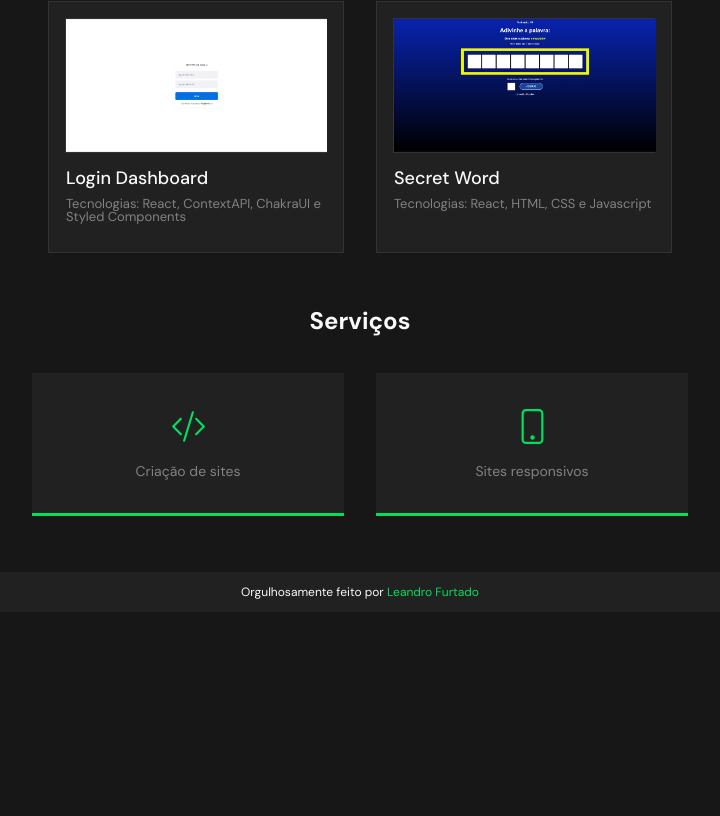
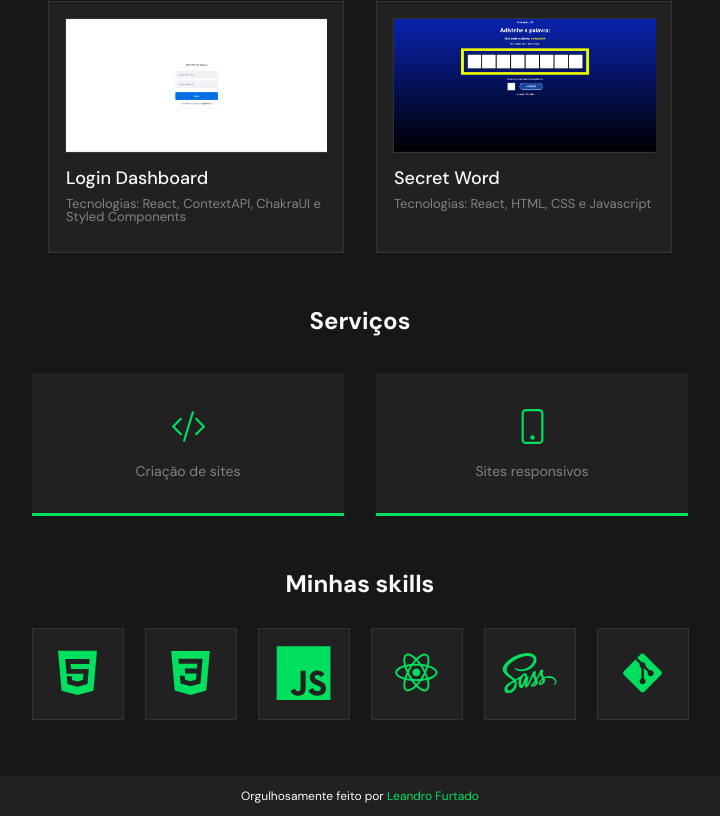
Before and after one commit to lefurtado/portfolio, a React (Create React App) app: page / in a window 1280 px wide. Shown: the part 906-1722 px from the top of the page, without its empty margins (280-1000 px from the left). Before the commit the page ends 1518 px from the top, so only its background shows below. Built offline with nearby package versions, Linux system fonts and the light colour scheme.

Commit message:
add: seção dos cards de skill criada

```diff
--- /dev/null
+++ b/src/components/Skill/SkillCard/index.js
@@ -0,0 +1,50 @@
+import {
+    DiCss3,
+    DiGit,
+    DiHtml5,
+    DiJsBadge,
+    DiReact,
+    DiSass
+} from "react-icons/di";
+import './styles.scss';
+
+export default function SkillCard() {
+    const skills = [
+        {
+            id: 1,
+            icone: <DiHtml5 size={55} />
+        },
+        {
+            id: 2,
+            icone: <DiCss3 size={55} />
+        },
+        {
+            id: 3,
+            icone: <DiJsBadge size={55} />
+        },
+        {
+            id: 4,
+            icone: <DiReact size={55} />
+        },
+        {
+            id: 5,
+            icone: <DiSass size={55} />
+        },
+        {
+            id: 6,
+            icone: <DiGit size={55} />
+        },
+    ]
+
+    return (
+        <div className="skill_card_section flex">
+            {skills.map(skill => (
+                <div key={skill.id} className='skill_card_container flex'>
+                    <div className="skill_icon">
+                        {skill.icone}
+                    </div>
+                </div>
+            ))}
+        </div>
+    )
+}
--- /dev/null
+++ b/src/components/Skill/SkillCard/styles.scss
@@ -0,0 +1,22 @@
+@import '../../../theme/variables';
+
+.skill_card_section {
+    flex-wrap: wrap;
+    justify-content: center;
+    align-items: center;
+    gap: 21px;
+    margin-top: 32px;
+}
+
+.skill_card_container {
+    background-color: $gray-400;
+    min-width: 90px;
+    min-height: 90px;
+    border: 1px solid $gray-200;
+    justify-content: center;
+    align-items: center;
+}
+
+.skill_icon {
+    color: $green-light;
+}
--- /dev/null
+++ b/src/components/Skill/index.js
@@ -0,0 +1,13 @@
+import SkillCard from './SkillCard';
+import './styles.scss';
+
+export default function Skill() {
+    return (
+        <div>
+            <div className='skill'>
+                <h2>Minhas skills</h2>
+            </div>
+            <SkillCard />
+        </div>
+    )
+}
--- /dev/null
+++ b/src/components/Skill/styles.scss
@@ -0,0 +1,9 @@
+@import '../../theme/variables';
+
+.skill h2 {
+    color: $white;
+    text-align: center;
+    font-size: 24px;
+    font-weight: 700;
+    margin-top: 56px;
+}
--- a/src/pages/Home/index.js
+++ b/src/pages/Home/index.js
@@ -4,6 +4,7 @@ import About from '../../components/About';
 import ContactIcons from '../../components/ContactIcons';
 import Projects from '../../components/Projects';
 import MainServices from '../../components/MainServices';
+import Skill from '../../components/Skill';
 import Footer from '../../components/Footer';
 import './styles.scss';
 
@@ -19,6 +20,7 @@ export default function Home() {
                 <ContactIcons />
                 <Projects />
                 <MainServices />
+                <Skill />
             </div>
             <div>
                 <Footer />
```
Also changed, not shown: src/components/SkillCard/index.js (deleted, +0 -9 lines), src/components/SkillCard/styles.scss (deleted).
